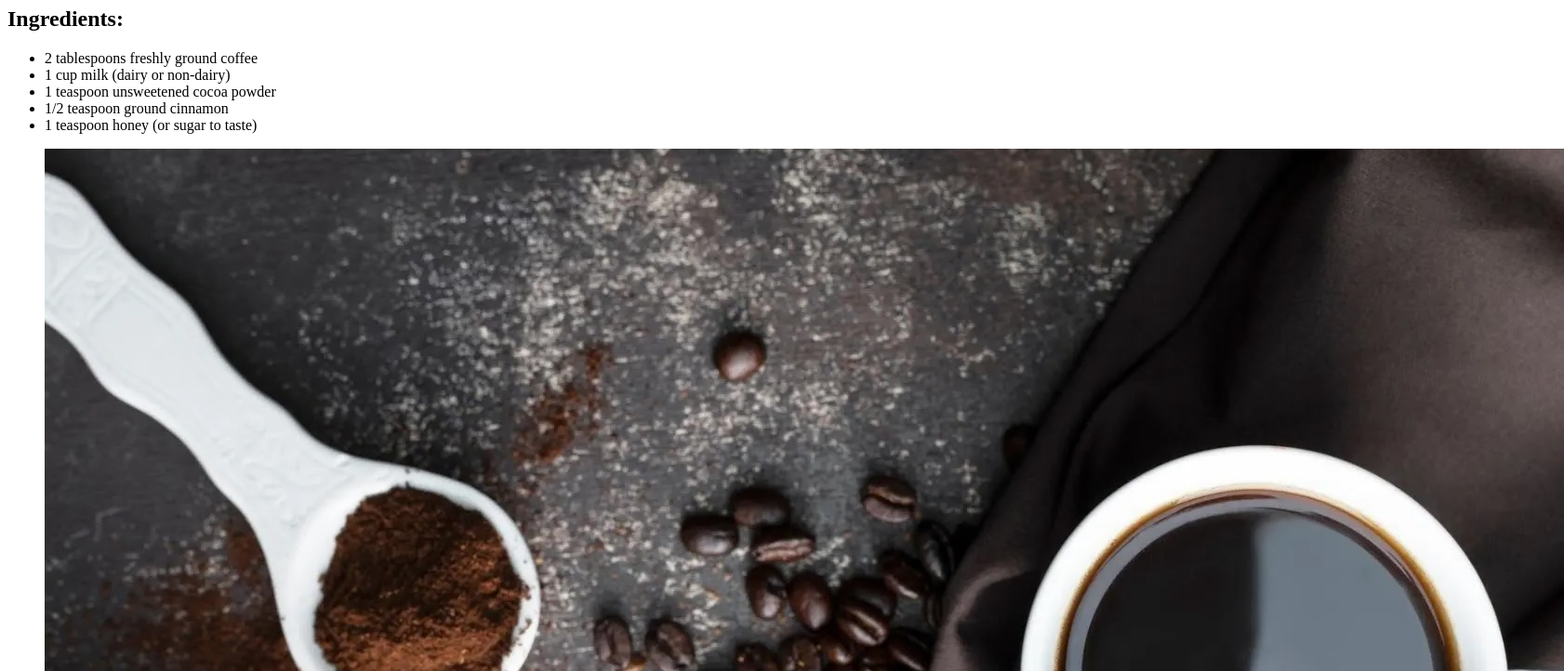
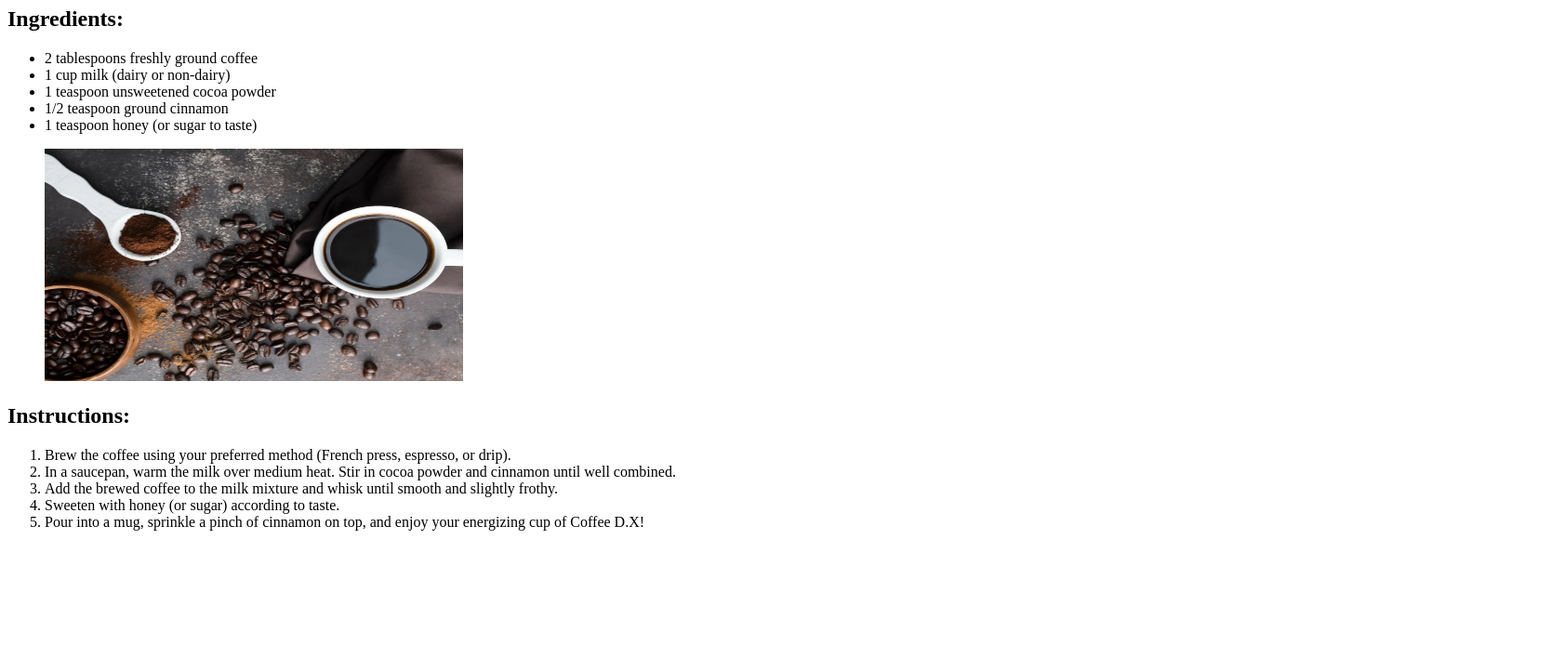
Before and after one commit to Hibrul-Anam-Prantik/Web-Development, a plain HTML site: page HTML/FreeCodeCamp/CoffeeDX.html in a window 1280 px wide. Shown: the part 478-1200 px from the top of the page at 93% size, 1682 px wide, since content can reach past the window. After the commit the page ends 1065 px from the top, so only its background shows below. Drawn offline with Linux system fonts and the light colour scheme.

Commit message:
coffee dx

```diff
--- a/HTML/FreeCodeCamp/CoffeeDX.html
+++ b/HTML/FreeCodeCamp/CoffeeDX.html
@@ -31,7 +31,7 @@
                 </ul>
             </section>
             <figure>
-                <img src = "https://github.com/Hibrul-Anam-Prantik/Web-Development/blob/main/HTML/FreeCodeCamp/CoffeeD.X.jpg"
+                <img src = "https://github.com/Hibrul-Anam-Prantik/Web-Development/blob/main/HTML/FreeCodeCamp/CoffeeD.X.jpg" alt = "A cup of coffee D.X" width = "450" height = "250">
             </figure>
             <section>
                 <h2>Instructions:</h2>
```
